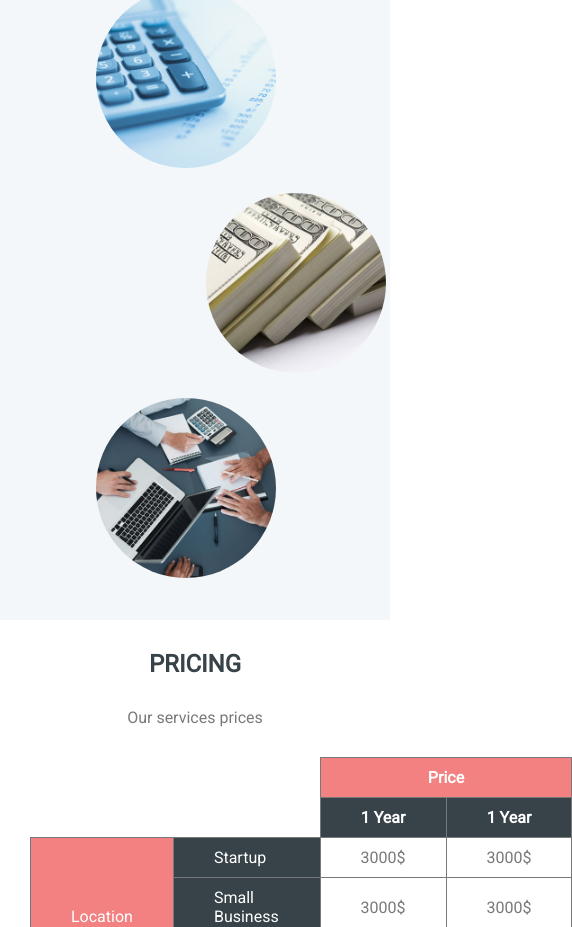
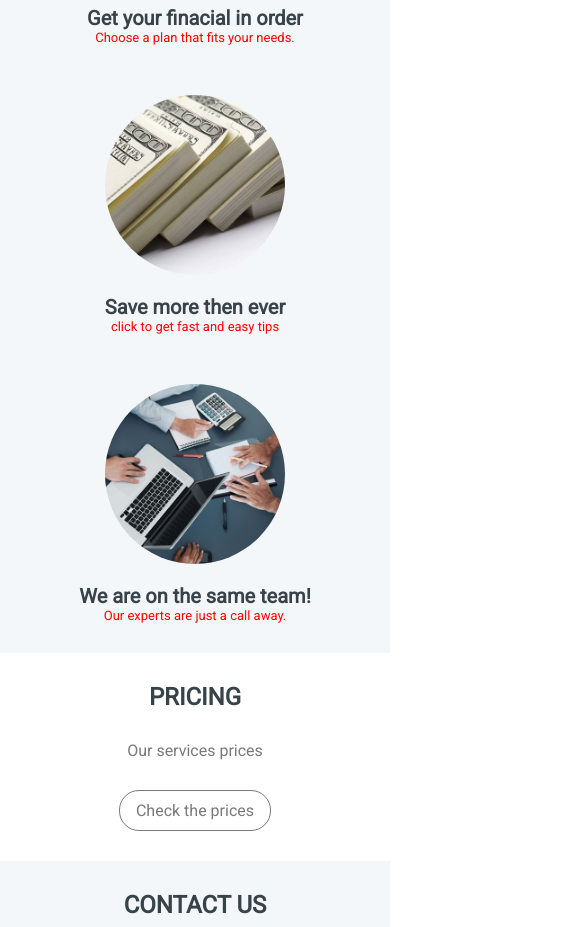
Before and after one commit to Dusan1234-code/6.Practise-Project, a plain HTML site: page index.html in a window 390 px wide. Shown: the part 753-1680 px from the top of the page, 572 px wide, since content can reach past the window. Drawn offline with Linux system fonts and the light colour scheme.

Commit message:
gotovo sve

```diff
--- a/index.html
+++ b/index.html
@@ -30,7 +30,7 @@
           <li><a href="#">This Month</a></li>
           <li><a href="#">Settings</a></li>
           <li>
-            <a href="#"><i class="fas fa-bars"></i></a>
+            <a href="#"><img src="slike/menu.png" alt="hamburger menu" /></a>
           </li>
         </ul>
       </nav>
@@ -77,16 +77,16 @@
             <div class="flex-item">
               <img src="slike/fin2.jpeg" alt="money" />
               <div class="item-text">
-                <h3>Get your finacial in order</h3>
-                <p>Choose a plan that fits your needs.</p>
+                <h3>Save more then ever</h3>
+                <p>click to get fast and easy tips</p>
               </div>
             </div>
 
             <div class="flex-item">
               <img src="slike/fin3.jpg" alt="computer pc" />
               <div class="item-text">
-                <h3>Get your finacial in order</h3>
-                <p>Choose a plan that fits your needs.</p>
+                <h3>We are on the same team!</h3>
+                <p>Our experts are just a call away.</p>
               </div>
             </div>
           </div>
@@ -133,6 +133,9 @@
               </tr>
             </tbody>
           </table>
+          <div class="button">
+            <a href="#" class="btn">Check the prices</a>
+          </div>
         </div>
       </section>
 
--- a/scss/_mixin.scss
+++ b/scss/_mixin.scss
@@ -0,0 +1,14 @@
+$tablet: 1000px;
+$mobile: 570px;
+
+@mixin tablet {
+  @media (max-width: $tablet) {
+    @content;
+  }
+}
+
+@mixin mobile {
+  @media (max-width: $mobile) {
+    @content;
+  }
+}
--- a/scss/style.scss
+++ b/scss/style.scss
@@ -15,7 +15,11 @@ header {
       align-items: center;
       justify-content: flex-end;
       list-style: none;
-
+      @include mobile {
+        display: grid;
+        align-items: stretch;
+        grid-template-columns: 1fr;
+      }
       li {
         text-align: center;
         a {
@@ -29,8 +33,14 @@ header {
         }
         &:last-child {
           background-color: $crvena;
-          width: 8rem;
           text-align: center;
+          @include mobile {
+            grid-row: 1;
+            text-align: left;
+          }
+          img {
+            height: 3rem;
+          }
         }
       }
     }
@@ -51,6 +61,10 @@ main {
     background-size: cover;
     height: 50rem;
     position: relative;
+    @include mobile {
+      background-image: none;
+      height: 11.8rem;
+    }
     .hero-text {
       color: white;
       text-align: center;
@@ -76,6 +90,9 @@ main {
       display: flex;
       align-items: center;
       justify-content: flex-end;
+      @include mobile {
+        justify-content: center;
+      }
       .flex-item {
         display: flex;
         gap: 3rem;
@@ -88,6 +105,9 @@ main {
           padding: 1rem 1.6rem;
           display: inline-block;
           transition: background-color 0.4s;
+          @include mobile {
+            white-space: nowrap;
+          }
           &:hover {
             background-color: $tamnoSiva;
             color: white;
@@ -109,12 +129,23 @@ main {
       display: grid;
       grid-template-columns: 1fr;
       align-items: center;
+      @include mobile {
+        gap: 5rem;
+        justify-content: center;
+      }
       .flex-item {
         display: flex;
         gap: 5rem;
         align-items: center;
+        @include mobile {
+          flex-direction: column;
+          gap: 2rem;
+        }
         &:nth-child(2) {
           flex-direction: row-reverse;
+          @include mobile {
+            flex-direction: column;
+          }
         }
         img {
           width: 18rem;
@@ -122,8 +153,24 @@ main {
         }
         .item-text {
           opacity: 0;
+          text-align: center;
+
+          h3 {
+            color: $tamnoPlava;
+            font-size: 3rem;
+            white-space: nowrap;
+            @include tablet {
+              font-size: 2rem;
+            }
+          }
+          @include mobile {
+            opacity: 1;
+          }
           p {
             color: red;
+            @include tablet {
+              font-size: 1.3rem;
+            }
           }
           &:hover {
             opacity: 1;
@@ -148,10 +195,16 @@ main {
       color: $colorFont;
       border-collapse: collapse;
       margin-inline: auto;
+      @include mobile {
+        display: none;
+      }
       th,
       td {
         border: 1px solid $colorFont;
         padding: 1rem 4rem;
+        @include tablet {
+          padding: 1rem 3.4rem;
+        }
       }
       .crvena {
         background-color: $crvena;
@@ -172,6 +225,25 @@ main {
         }
       }
     }
+    .button {
+      display: flex;
+      align-items: center;
+      justify-content: center;
+      .btn {
+        text-decoration: none;
+        color: $colorFont;
+        border: 1px solid $colorFont;
+        text-align: center;
+        border-radius: 20px;
+        padding: 1rem 1.6rem;
+        display: inline-block;
+        transition: background-color 0.4s;
+        opacity: 0;
+        @include mobile {
+          opacity: 1;
+        }
+      }
+    }
   }
 
   // **************************
@@ -184,15 +256,23 @@ main {
       display: flex;
       gap: 3rem;
       align-items: center;
-
+      @include tablet {
+        flex-direction: column;
+      }
       iframe {
         width: 25rem;
         height: 25rem;
+        @include mobile {
+          width: 35rem;
+        }
       }
       form {
         padding: 2rem;
         background-color: $crvena;
         width: 80%;
+        @include mobile {
+          width: 100%;
+        }
         .box {
           display: flex;
           align-items: center;
```
Also changed, not shown: css/style.css.
